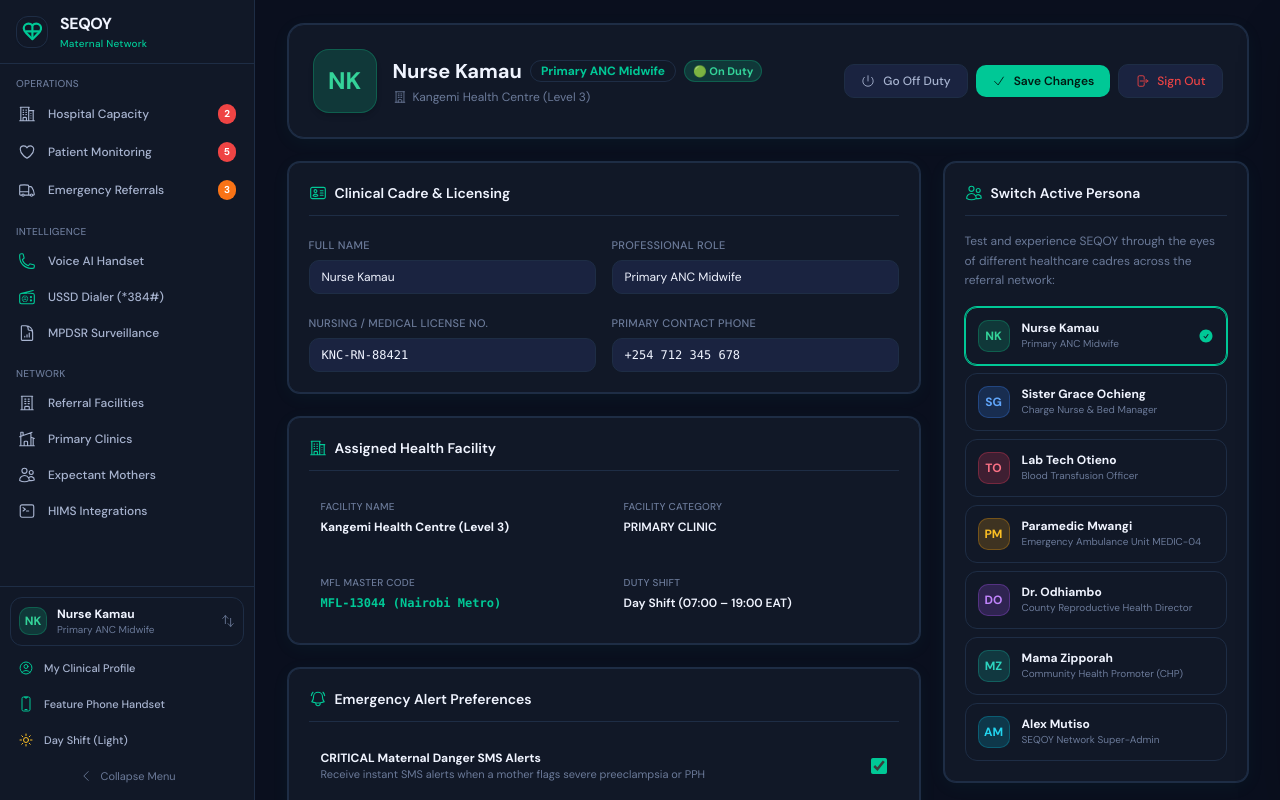
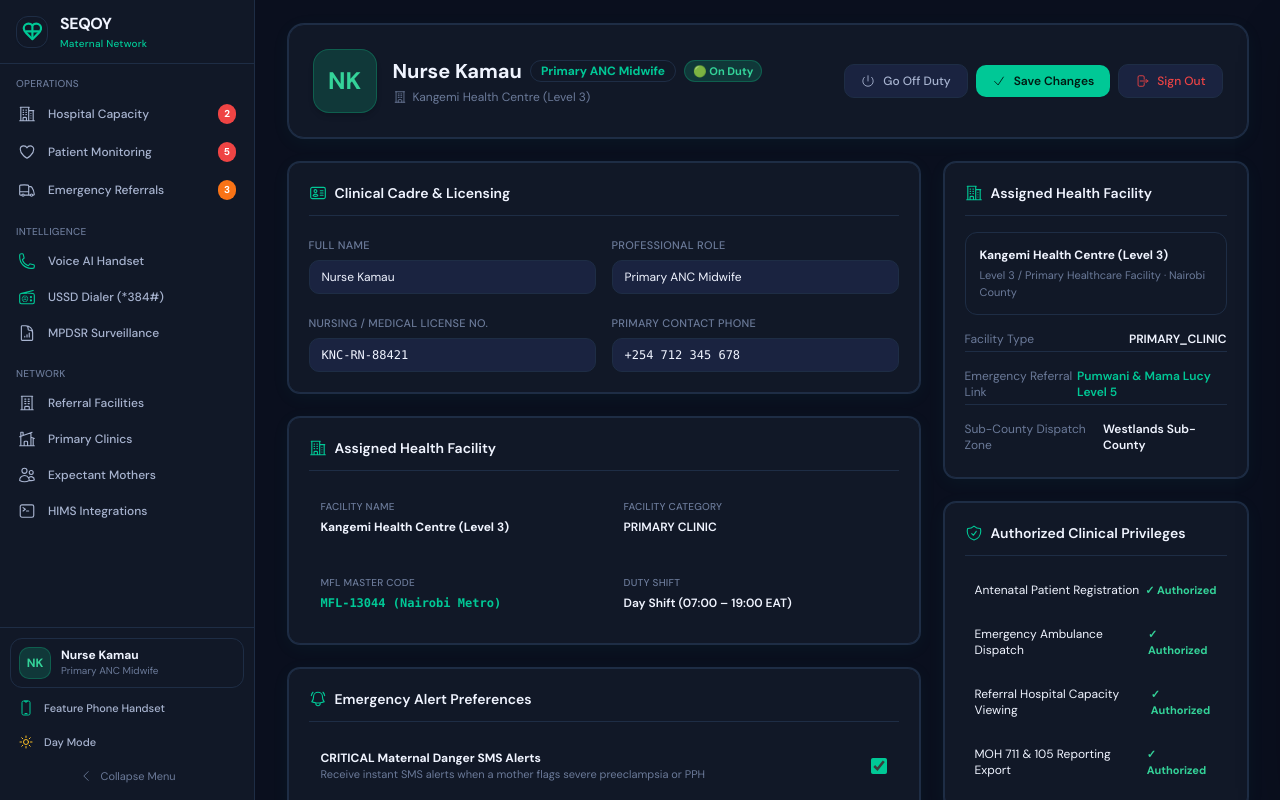
Before and after one commit to GabuGravin41/seqoy, a Next.js app: page /profile in a window 1280 px wide. Built offline with nearby package versions, Linux system fonts and the light colour scheme.

Commit message:
fix: Rename to Day/Night mode and remove gimmick role switchers

```diff
--- a/src/app/profile/page.tsx
+++ b/src/app/profile/page.tsx
@@ -213,7 +213,7 @@ export default function UserProfilePage() {
             <div className="bg-card border border-border rounded-xl p-5 card-glow-primary space-y-4">
               <div className="flex items-center gap-2 border-b border-border pb-3">
                 <Icon name="SwatchIcon" size={18} variant="outline" className="text-primary" />
-                <h2 className="section-header text-sm">Display & Shift Lighting Mode</h2>
+                <h2 className="section-header text-sm">Display Theme</h2>
               </div>
 
               <div className="grid grid-cols-2 gap-3">
@@ -235,8 +235,8 @@ export default function UserProfilePage() {
                     )}
                   </div>
                   <div>
-                    <p className="text-xs font-bold text-foreground">Day Shift (Light Mode)</p>
-                    <p className="text-[10px] text-muted-foreground">High contrast for daytime ANC rounds</p>
+                    <p className="text-xs font-bold text-foreground">Day Mode</p>
+                    <p className="text-[10px] text-muted-foreground">High contrast light background</p>
                   </div>
                 </button>
 
@@ -258,56 +258,65 @@ export default function UserProfilePage() {
                     )}
                   </div>
                   <div>
-                    <p className="text-xs font-bold text-foreground">Night Shift (Dark Mode)</p>
-                    <p className="text-[10px] text-muted-foreground">Deep obsidian for 24h triage screens</p>
+                    <p className="text-xs font-bold text-foreground">Night Mode</p>
+                    <p className="text-[10px] text-muted-foreground">Deep obsidian dark background</p>
                   </div>
                 </button>
               </div>
             </div>
           </div>
 
-          {/* Right Col: Persona & Quick Role Switcher */}
+          {/* Right Col: Facility Context & Clinical Privileges */}
           <div className="space-y-6">
+            {/* Facility Card */}
             <div className="bg-card border border-border rounded-xl p-5 card-glow-primary space-y-4">
               <div className="flex items-center gap-2 border-b border-border pb-3">
-                <Icon name="UsersIcon" size={18} variant="outline" className="text-primary" />
-                <h2 className="section-header text-sm">Switch Active Persona</h2>
+                <Icon name="BuildingOffice2Icon" size={18} variant="outline" className="text-primary" />
+                <h2 className="section-header text-sm">Assigned Health Facility</h2>
               </div>
-              <p className="text-xs text-muted-foreground leading-relaxed">
-                Test and experience SEQOY through the eyes of different healthcare cadres across the referral network:
-              </p>
+              <div className="space-y-3">
+                <div className="p-3.5 rounded-xl bg-muted/40 border border-border space-y-1">
+                  <p className="text-xs font-bold text-foreground">{currentUser.facilityName}</p>
+                  <p className="text-[11px] text-muted-foreground">Level 3 / Primary Healthcare Facility · Nairobi County</p>
+                </div>
+                <div className="flex items-center justify-between text-xs py-1 border-b border-border">
+                  <span className="text-muted-foreground">Facility Type</span>
+                  <span className="font-semibold text-foreground">{currentUser.facilityType}</span>
+                </div>
+                <div className="flex items-center justify-between text-xs py-1 border-b border-border">
+                  <span className="text-muted-foreground">Emergency Referral Link</span>
+                  <span className="font-semibold text-primary">Pumwani & Mama Lucy Level 5</span>
+                </div>
+                <div className="flex items-center justify-between text-xs py-1">
+                  <span className="text-muted-foreground">Sub-County Dispatch Zone</span>
+                  <span className="font-semibold text-foreground">Westlands Sub-County</span>
+                </div>
+              </div>
+            </div>
 
+            {/* Clinical Privileges Card */}
+            <div className="bg-card border border-border rounded-xl p-5 card-glow-primary space-y-4">
+              <div className="flex items-center gap-2 border-b border-border pb-3">
+                <Icon name="ShieldCheckIcon" size={18} variant="outline" className="text-primary" />
+                <h2 className="section-header text-sm">Authorized Clinical Privileges</h2>
+              </div>
               <div className="space-y-2">
-                {personas.map((persona) => {
-                  const isCurrent = currentUser.role === persona.role;
-                  return (
-                    <button
-                      key={persona.role}
-                      onClick={() => {
-                        switchRole(persona.role);
-                        toast.success(`Active persona switched to ${persona.name}`);
-                      }}
-                      className={`w-full text-left p-3 rounded-xl border transition-all flex items-center gap-3 ${
-                        isCurrent
-                          ? 'bg-primary/10 border-primary ring-1 ring-primary'
-                          : 'bg-muted/30 hover:bg-muted border-border'
-                      }`}
-                    >
-                      <div
-                        className={`w-8 h-8 rounded-lg flex items-center justify-center font-bold text-xs flex-shrink-0 border ${persona.avatarColor}`}
-                      >
-                        {persona.avatarInitials}
-                      </div>
-                      <div className="min-w-0 flex-1">
-                        <p className="text-xs font-bold text-foreground truncate">{persona.name}</p>
-                        <p className="text-[10px] text-muted-foreground truncate">{persona.roleTitle}</p>
-                      </div>
-                      {isCurrent && (
-                        <Icon name="CheckCircleIcon" size={16} variant="solid" className="text-primary" />
-                      )}
-                    </button>
-                  );
-                })}
+                <div className="flex items-center justify-between p-2.5 bg-muted/20 rounded-lg text-xs">
+                  <span className="text-foreground">Antenatal Patient Registration</span>
+                  <span className="text-emerald-400 font-bold text-[11px]">✓ Authorized</span>
+                </div>
+                <div className="flex items-center justify-between p-2.5 bg-muted/20 rounded-lg text-xs">
+                  <span className="text-foreground">Emergency Ambulance Dispatch</span>
+                  <span className="text-emerald-400 font-bold text-[11px]">✓ Authorized</span>
+                </div>
+                <div className="flex items-center justify-between p-2.5 bg-muted/20 rounded-lg text-xs">
+                  <span className="text-foreground">Referral Hospital Capacity Viewing</span>
+                  <span className="text-emerald-400 font-bold text-[11px]">✓ Authorized</span>
+                </div>
+                <div className="flex items-center justify-between p-2.5 bg-muted/20 rounded-lg text-xs">
+                  <span className="text-foreground">MOH 711 & 105 Reporting Export</span>
+                  <span className="text-emerald-400 font-bold text-[11px]">✓ Authorized</span>
+                </div>
               </div>
             </div>
           </div>
--- a/src/components/Sidebar.tsx
+++ b/src/components/Sidebar.tsx
@@ -8,7 +8,6 @@ import Icon from '@/components/ui/AppIcon';
 import { useTelephony } from '@/context/TelephonyContext';
 import { useAuth, UserRole } from '@/context/AuthContext';
 import { useTheme } from '@/context/ThemeContext';
-import RoleSwitcher from '@/components/ui/RoleSwitcher';
 
 interface NavItem {
   label: string;
@@ -201,29 +200,27 @@ export default function Sidebar() {
         ))}
       </nav>
 
-      {/* Bottom User Persona & Role Switcher */}
-      <div className="border-t border-border p-2.5 space-y-2">
-        {/* Active Role Switcher Card */}
-        {!collapsed && <RoleSwitcher />}
-
-        {/* Collapsed view role badge */}
-        {collapsed && (
+      {/* Bottom User Profile & Facility Badge */}
+      <div className="border-t border-border p-2.5 space-y-1.5">
+        {/* Clinician Card */}
+        <Link
+          href="/profile"
+          className="w-full flex items-center gap-2.5 p-2 rounded-xl bg-muted/40 hover:bg-muted border border-border transition text-left group"
+          title="View Clinical Profile & Credentials"
+        >
           <div
-            className={`w-8 h-8 mx-auto rounded-lg flex items-center justify-center font-bold text-xs border ${currentUser.avatarColor}`}
-            title={`${currentUser.name} (${currentUser.roleTitle})`}
+            className={`w-8 h-8 rounded-lg flex items-center justify-center font-bold text-xs shrink-0 border ${currentUser.avatarColor}`}
           >
             {currentUser.avatarInitials}
           </div>
-        )}
-
-        {/* My Clinical Profile Link */}
-        <Link
-          href="/profile"
-          className="w-full flex items-center gap-2.5 px-2 py-1.5 rounded-lg text-xs font-medium text-secondary-foreground hover:bg-muted hover:text-foreground transition-all duration-150 group"
-          title="View & Edit Clinical Profile"
-        >
-          <Icon name="UserCircleIcon" size={16} variant="outline" className="text-primary" />
-          {!collapsed && <span className="text-[11px]">My Clinical Profile</span>}
+          {!collapsed && (
+            <div className="min-w-0 flex-1">
+              <p className="text-xs font-bold text-foreground truncate group-hover:text-primary transition">
+                {currentUser.name}
+              </p>
+              <p className="text-[10px] text-muted-foreground truncate">{currentUser.roleTitle}</p>
+            </div>
+          )}
         </Link>
 
         {/* Quick Phone Handset Trigger */}
@@ -240,7 +237,7 @@ export default function Sidebar() {
         <button
           onClick={toggleTheme}
           className="w-full flex items-center gap-2.5 px-2 py-1.5 rounded-lg text-xs font-medium text-secondary-foreground hover:bg-muted hover:text-foreground transition-all duration-150 group"
-          title={`Switch to ${theme === 'dark' ? 'Day Shift (Light)' : 'Night Shift (Dark)'} Mode`}
+          title={`Switch to ${theme === 'dark' ? 'Day' : 'Night'} Mode`}
         >
           <Icon
             name={theme === 'dark' ? 'SunIcon' : 'MoonIcon'}
@@ -250,7 +247,7 @@ export default function Sidebar() {
           />
           {!collapsed && (
             <span className="text-[11px]">
-              {theme === 'dark' ? 'Day Shift (Light)' : 'Night Shift (Dark)'}
+              {theme === 'dark' ? 'Day Mode' : 'Night Mode'}
             </span>
           )}
         </button>
--- a/src/components/ui/RoleSwitcher.tsx
+++ /dev/null
@@ -1,112 +0,0 @@
-'use client';
-
-import React, { useState } from 'react';
-import { useAuth, UserRole } from '@/context/AuthContext';
-import Icon from '@/components/ui/AppIcon';
-import Modal from '@/components/ui/Modal';
-import { toast } from 'sonner';
-
-export default function RoleSwitcher() {
-  const { currentUser, switchRole, personas } = useAuth();
-  const [isOpen, setIsOpen] = useState(false);
-
-  const handleSelectRole = (role: UserRole) => {
-    switchRole(role);
-    setIsOpen(false);
-    toast.success(`Switched active view to ${role.replace(/_/g, ' ')}`, {
-      description: `Logged in as ${personas.find((p) => p.role === role)?.name} (${personas.find((p) => p.role === role)?.facilityName})`,
-    });
-  };
-
-  return (
-    <>
-      {/* Switcher Button Trigger */}
-      <button
-        onClick={() => setIsOpen(true)}
-        className="w-full flex items-center justify-between gap-2 p-2 rounded-xl bg-muted/60 hover:bg-muted border border-border transition-all duration-150 text-left group"
-        title="Switch active user role"
-      >
-        <div className="flex items-center gap-2.5 min-w-0">
-          <div
-            className={`w-7 h-7 rounded-lg flex items-center justify-center font-bold text-xs flex-shrink-0 border ${currentUser.avatarColor}`}
-          >
-            {currentUser.avatarInitials}
-          </div>
-          <div className="min-w-0 flex-1">
-            <p className="text-xs font-bold text-foreground truncate group-hover:text-primary transition-colors">
-              {currentUser.name}
-            </p>
-            <p className="text-[10px] text-muted-foreground truncate">{currentUser.roleTitle}</p>
-          </div>
-        </div>
-        <Icon
-          name="ArrowsUpDownIcon"
-          size={14}
-          variant="outline"
-          className="text-muted-foreground group-hover:text-primary flex-shrink-0"
-        />
-      </button>
-
-      {/* Role Selection Modal */}
-      <Modal
-        open={isOpen}
-        onClose={() => setIsOpen(false)}
-        title="Switch User Persona & Role"
-        description="Select a role to preview SEQOY's role-tailored clinical interfaces and permissions."
-        size="lg"
-      >
-        <div className="grid grid-cols-1 md:grid-cols-2 gap-3 max-h-[60vh] overflow-y-auto pr-1 scrollbar-thin">
-          {personas.map((persona) => {
-            const isCurrent = currentUser.role === persona.role;
-            return (
-              <div
-                key={persona.role}
-                onClick={() => handleSelectRole(persona.role)}
-                className={`p-3.5 rounded-xl border transition-all cursor-pointer flex flex-col justify-between gap-2 ${
-                  isCurrent
-                    ? 'bg-primary/10 border-primary shadow-sm ring-1 ring-primary'
-                    : 'bg-card hover:bg-muted/40 border-border hover:border-primary/40'
-                }`}
-              >
-                <div className="flex items-start justify-between gap-2">
-                  <div className="flex items-center gap-2.5">
-                    <div
-                      className={`w-8 h-8 rounded-lg flex items-center justify-center font-bold text-xs flex-shrink-0 border ${persona.avatarColor}`}
-                    >
-                      {persona.avatarInitials}
-                    </div>
-                    <div>
-                      <div className="flex items-center gap-1.5">
-                        <span className="text-xs font-bold text-foreground">{persona.name}</span>
-                        {isCurrent && (
-                          <span className="px-1.5 py-0.2 bg-primary text-primary-foreground text-[9px] font-bold rounded-full">
-                            Active
-                          </span>
-                        )}
-                      </div>
-                      <p className="text-[11px] text-primary font-medium">{persona.roleTitle}</p>
-                    </div>
-                  </div>
-                </div>
-
-                <p className="text-[10px] text-muted-foreground font-mono bg-muted/40 px-2 py-0.5 rounded border border-border/50 truncate">
-                  📍 {persona.facilityName}
-                </p>
-
-                <p className="text-[11px] text-muted-foreground leading-relaxed line-clamp-2">
-                  {persona.description}
-                </p>
-              </div>
-            );
-          })}
-        </div>
-
-        <div className="pt-3 border-t border-border flex justify-end">
-          <button onClick={() => setIsOpen(false)} className="btn-secondary text-xs">
-            Close
-          </button>
-        </div>
-      </Modal>
-    </>
-  );
-}
```
